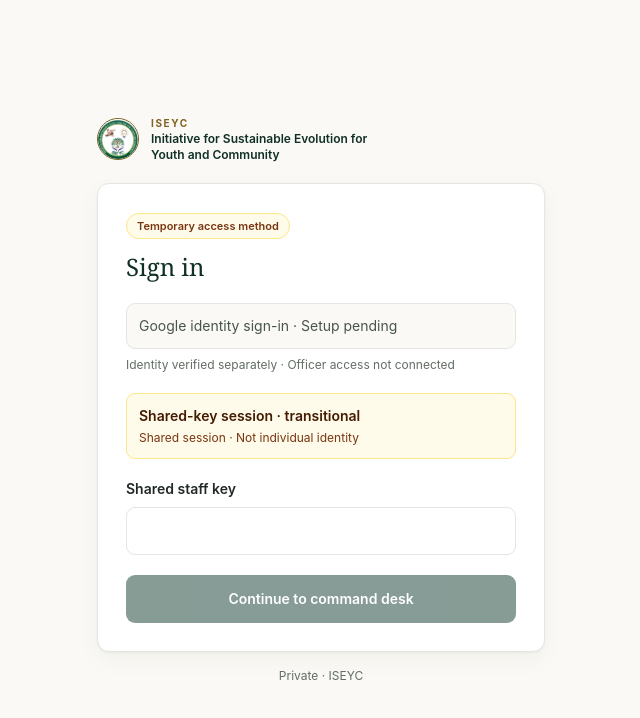
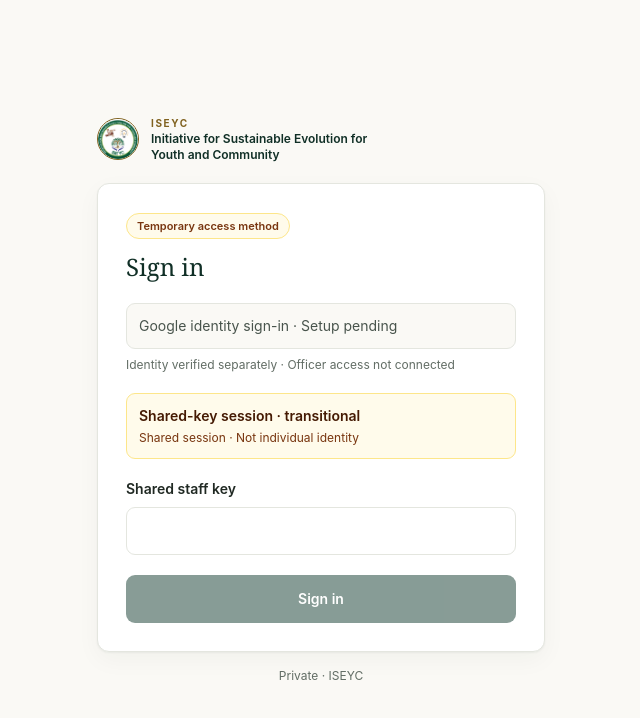
Before and after one commit to mrzulqarnainnadabo/iseyc-digital-operations-centre-notion, a Next.js app: page /login in a window 1280 px wide. Shown: the top 718 px of the page, without its empty margins (319-959 px from the left). Built offline with nearby package versions, Linux system fonts and the light colour scheme; no server answers.

Commit message:
refine(idcc): use direct sign-in action label

```diff
--- a/app/login/page.tsx
+++ b/app/login/page.tsx
@@ -108,7 +108,7 @@ export default function LoginPage() {
           {error ? <p role="alert" aria-live="assertive" className="rounded-control border border-red-200 bg-red-50 p-3 text-sm text-red-800">{error}</p> : null}
 
           <button type="submit" disabled={pending || !key.trim()} className="inline-flex min-h-[48px] w-full items-center justify-center rounded-control bg-forest-900 px-4 text-sm font-semibold text-white hover:bg-forest-800 disabled:cursor-not-allowed disabled:opacity-50">
-            {pending ? "Checking access…" : "Continue to command desk"}
+            {pending ? "Checking access…" : "Sign in"}
           </button>
         </form>
 
```
